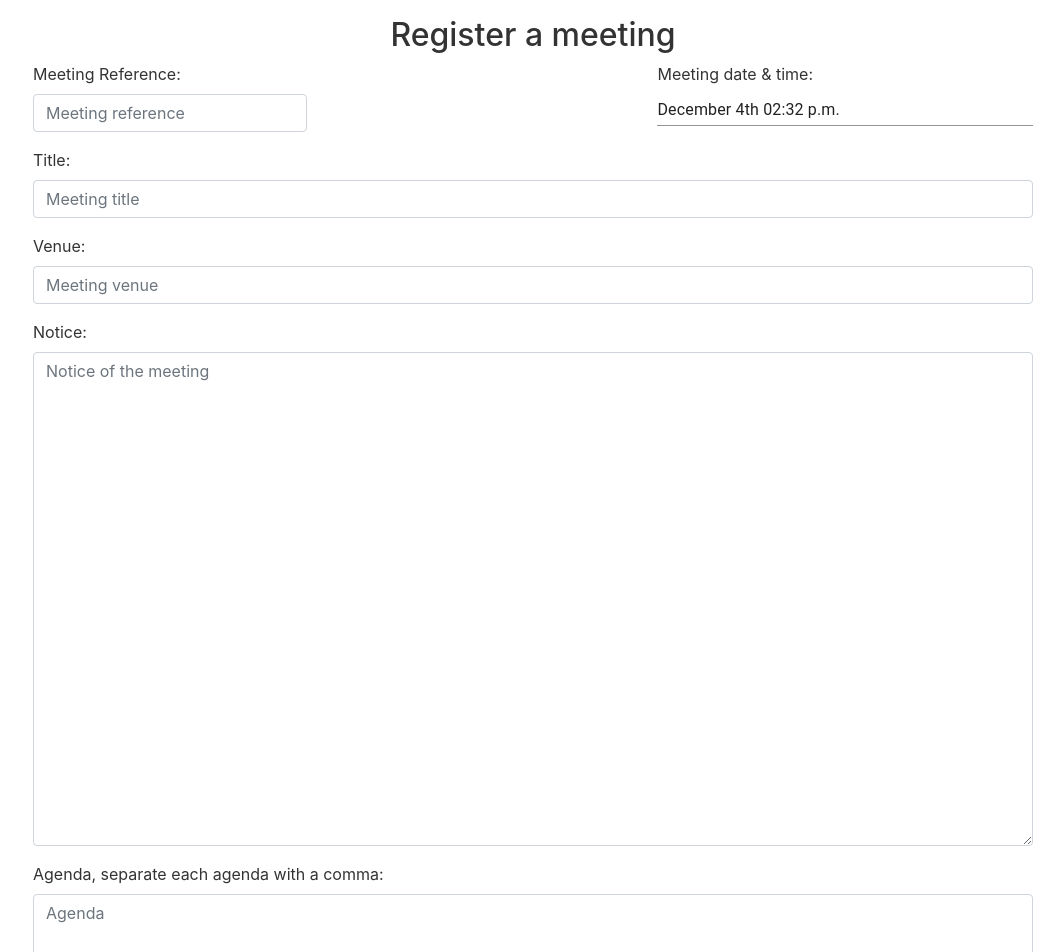
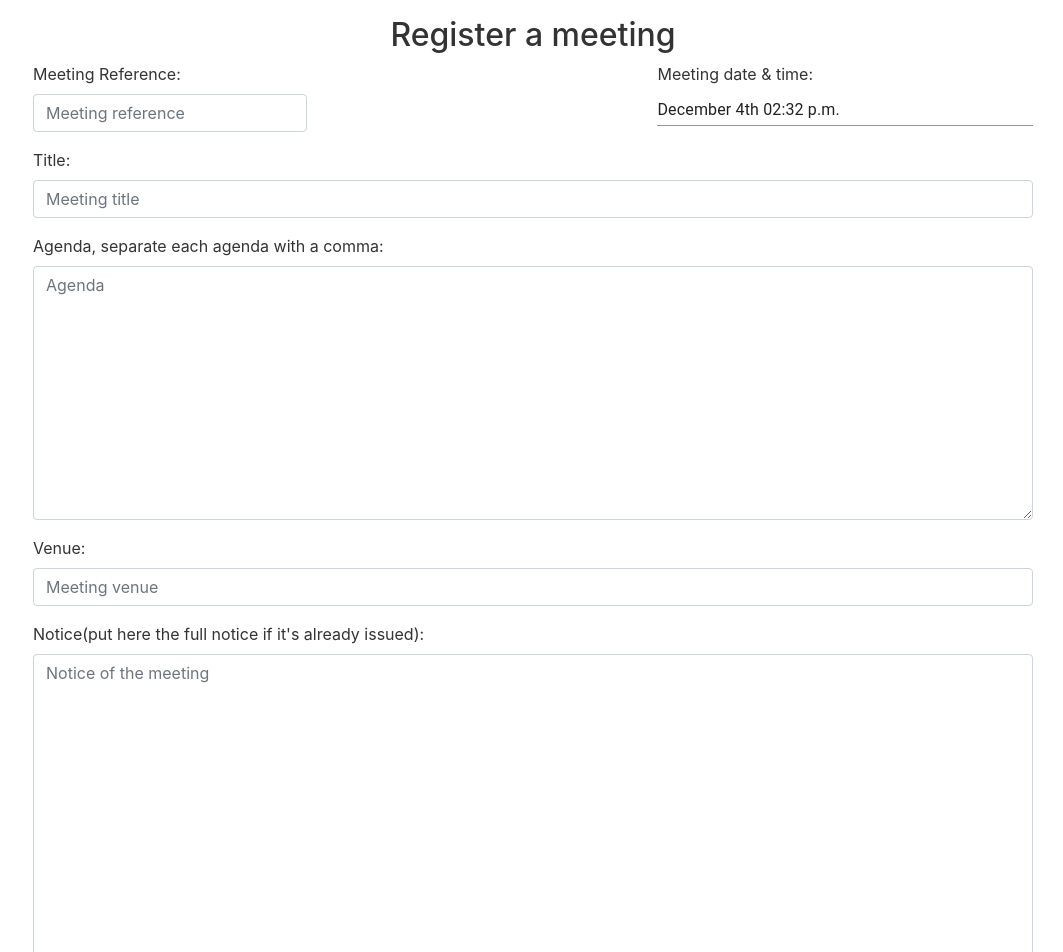
Before and after one commit to mydigita/mongo-office, a React (Create React App) app: page /mongo-office/meeting-records in a window 1280 px wide. Shown: the top 952 px of the page, without its empty margins (217-1280 px from the left). Built offline with nearby package versions, Linux system fonts and the light colour scheme.

Commit message:
fixed the date logic in meeting-records component

```diff
--- a/src/components/meeting-records.component.js
+++ b/src/components/meeting-records.component.js
@@ -41,6 +41,13 @@ export default function MeetingRecord(){
     function onChangeNotice(e){
         setNotice(e.target.value);
     }
+    function onChangeMeetingDate(e){
+        if(e>new Date()){
+            setMeetingDate(e)
+        }else{
+            setMeetingDate(new Date())
+        }
+    }
 
     function onSubmitRecordMeeting(e){
         e.preventDefault();
@@ -83,7 +90,7 @@ export default function MeetingRecord(){
                     <div className="form-group">
                         <label>Meeting date & time:</label>
                         <MuiPickersUtilsProvider utils={DateFnsUtils}>
-                            <DateTimePicker value={meetingDate} onChange={setMeetingDate} className="form-control" required/>
+                            <DateTimePicker value={meetingDate} onChange={onChangeMeetingDate} className="form-control" required/>
                         </MuiPickersUtilsProvider>
                     </div>
                     </div>
@@ -92,17 +99,18 @@ export default function MeetingRecord(){
                         <input type="text" className="form-control" placeholder="Meeting title" onChange={onChangeTitle} required/>
                     </div>
                     <div className="form-group">
+                        <label>Agenda, separate each agenda with a comma:</label>
+                        <textarea cols="10" rows="10" className="form-control"  placeholder="Agenda" onChange={onChangeAgenda} required></textarea>
+                    </div>
+                    <div className="form-group">
                         <label>Venue:</label>
                         <input type="text" className="form-control" placeholder="Meeting venue" onChange={onChangeVenue} required/>
                     </div>
                     <div className="form-group">
-                        <label>Notice:</label>
+                        <label>Notice(put here the full notice if it's already issued):</label>
                         <textarea cols="10" rows="20" className="form-control"  placeholder="Notice of the meeting" onChange={onChangeNotice} required></textarea>
                     </div>
-                    <div className="form-group">
-                        <label>Agenda, separate each agenda with a comma:</label>
-                        <textarea cols="10" rows="10" className="form-control"  placeholder="Agenda" onChange={onChangeAgenda} required></textarea>
-                    </div>
+
                     <button type="submit" className="btn btn-primary">Submit</button>
                 </form>
             </div>
```
